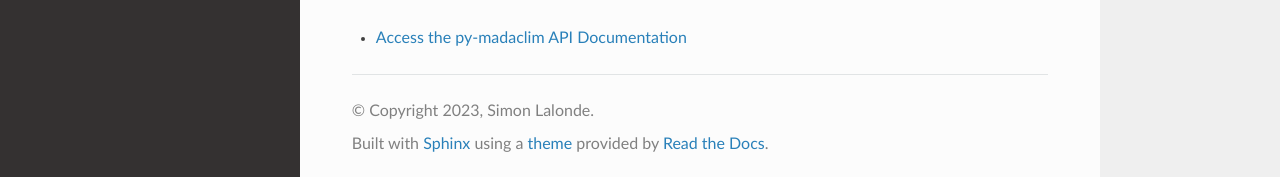
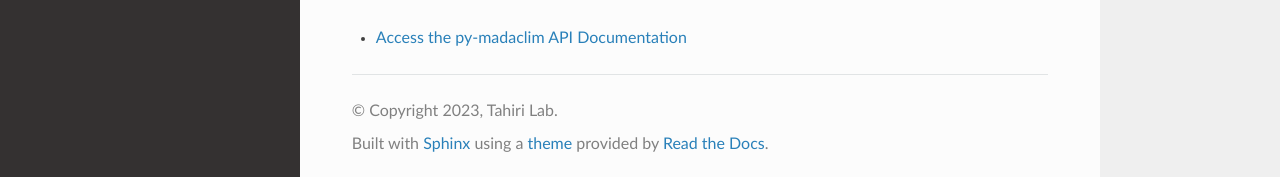
Before and after one commit to tahiri-lab/py_madaclim, a Sphinx documentation site: the page built from docs/index.rst, in a window 1280 px wide and 900 px high, scrolled down 6427 px. Shown: the part 720-897 px from the top of the window. Built offline with Sphinx 7.4.7 and the Read the Docs theme 2.0.0, drawn with Linux system fonts in a browser that asks for light colours.

Commit message:
Update conf.py

```diff
--- a/docs/conf.py
+++ b/docs/conf.py
@@ -7,8 +7,8 @@
 # https://www.sphinx-doc.org/en/master/usage/configuration.html#project-information
 
 project = 'py-madaclim'
-copyright = '2023, Simon Lalonde'
-author = 'Simon Lalonde'
+copyright = '2023, Tahiri Lab'
+author = 'Tahiri lab and Simon Lalonde'
 
 version = '0.1.0'
 release = '0'
```
